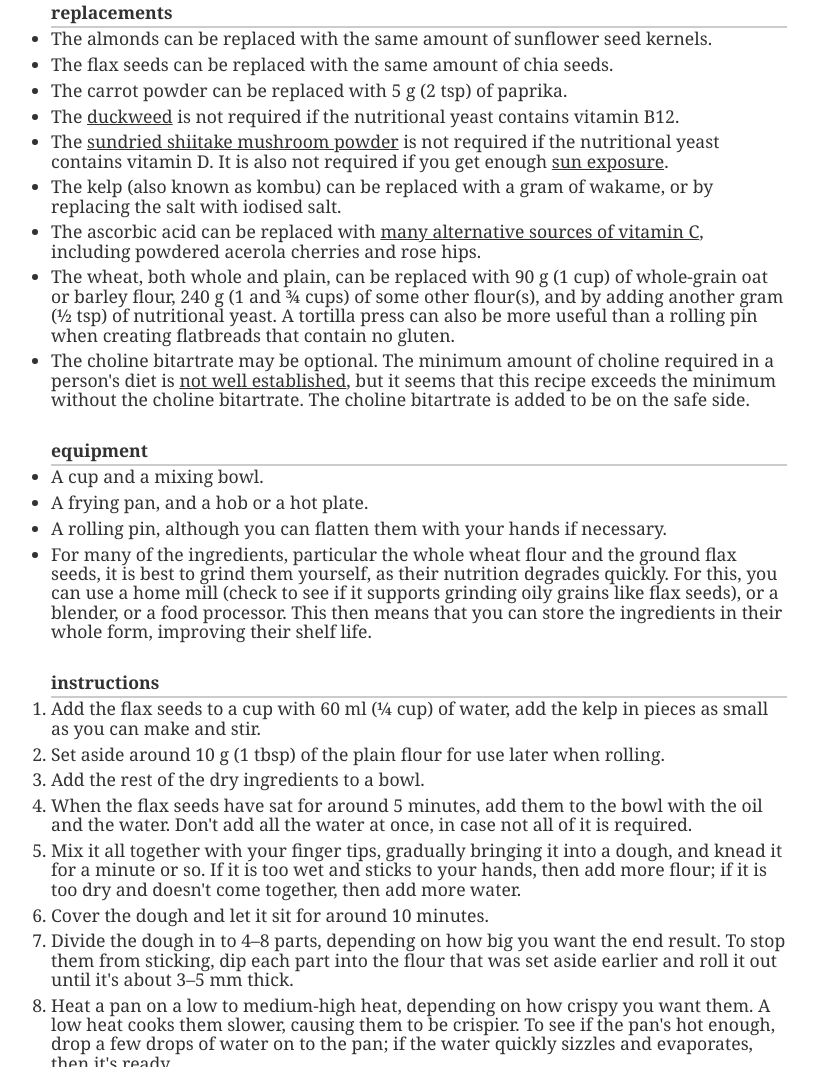
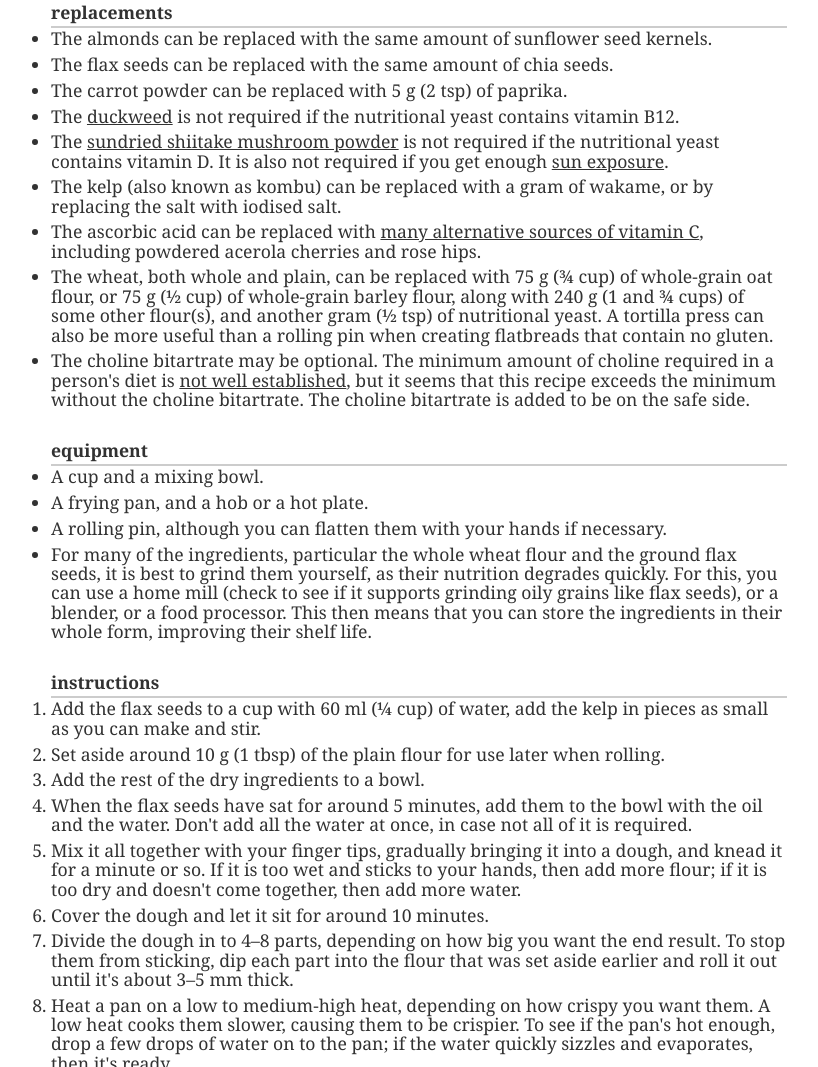
Before and after one commit to lembasbakery/lembasbakery.github.io, a website built with Parcel: page index.html in a window 1280 px wide. Shown: the part 959-2026 px from the top of the page, without its empty margins (221-1039 px from the left). Built offline with nearby package versions, Linux system fonts and the light colour scheme.

Commit message:
updated the amounts given in the wheat replacement section

```diff
--- a/index.html
+++ b/index.html
@@ -1211,9 +1211,10 @@ p.introduction {
 			</li>
 
 			<li>
-				The wheat, both whole and plain, can be replaced with 90 g (1 cup)
-				of whole-grain oat or barley flour, 240 g (1 and &frac34; cups) of
-				some other flour(s), and by adding another gram (&frac12; tsp) of
+				The wheat, both whole and plain, can be replaced with 75 g
+				(&frac34; cup) of whole-grain oat flour, or 75 g (&frac12; cup)
+				of whole-grain barley flour, along with 240 g (1 and &frac34; cups)
+				of some other flour(s), and another gram (&frac12; tsp) of
 				nutritional yeast. A tortilla press can also be more useful
 				than a rolling pin when creating flatbreads that contain
 				no gluten.
```
Also changed, not shown: src/index.html (+4 -3 lines).
